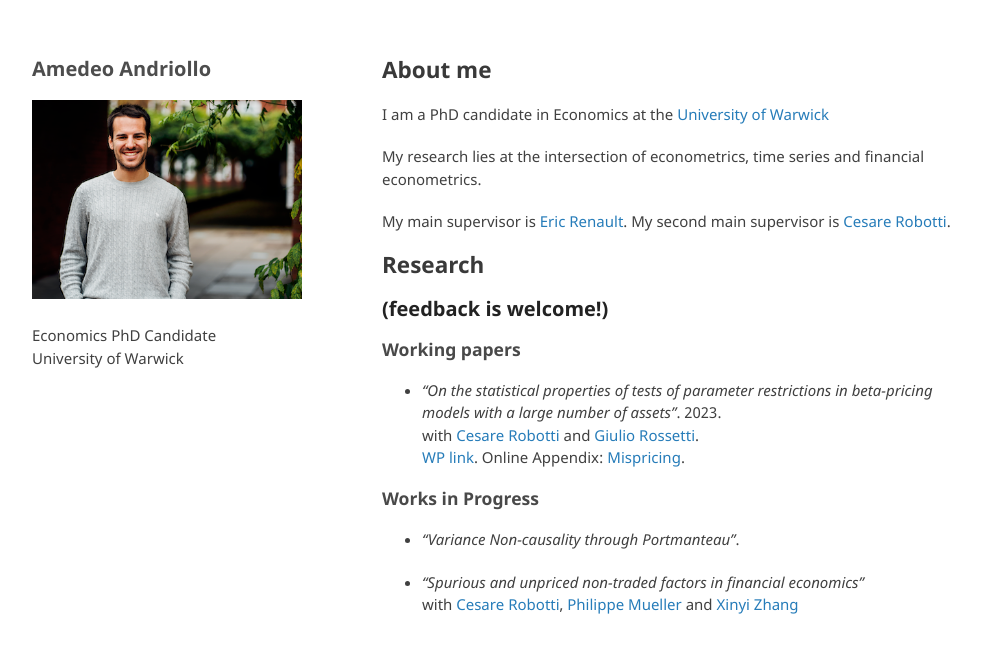
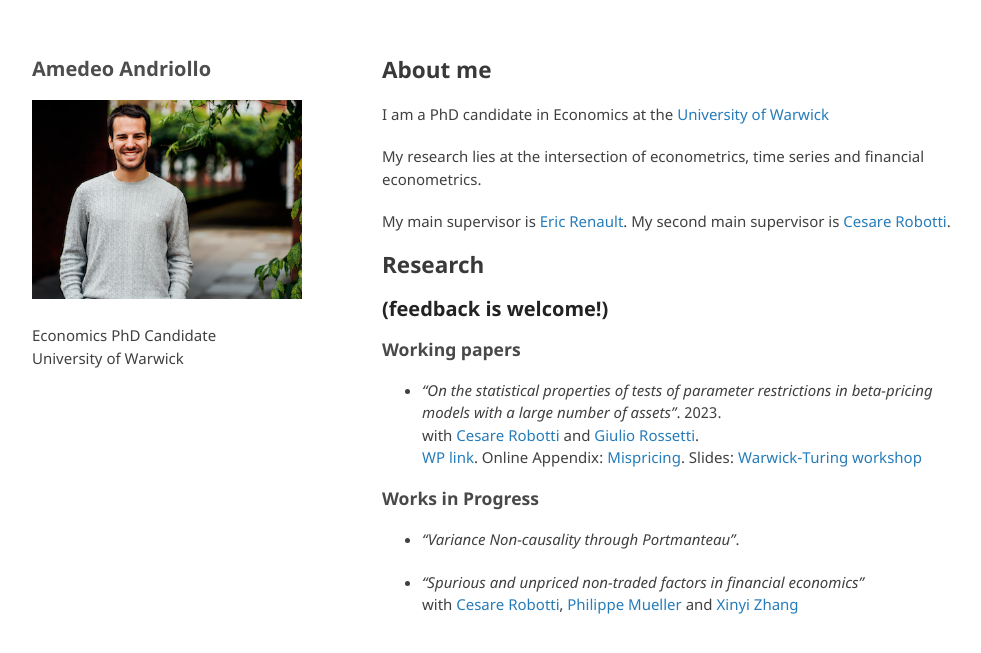
Before and after one commit to amandri/amandri.github.io, a Jekyll site: the page built from index.md, in a window 1280 px wide. Shown: the top 653 px of the page, without its empty margins (133-1114 px from the left). Built offline with Jekyll 4.4.1, drawn with Linux system fonts in a browser that asks for light colours; the repository's description, which GitHub fills in, is left out; our own code applies the rules of GitHub Pages for plain Markdown files.

Commit message:
Update index.md

```diff
--- a/index.md
+++ b/index.md
@@ -18,7 +18,7 @@
 
 - *"On the statistical properties of tests of parameter restrictions in beta-pricing models with a large number of assets"*. 2023. \
 with [Cesare Robotti](https://www.cesarerobotti.com) and [Giulio Rossetti](https://giuliorossetti94.github.io).  \
-[WP link](https://www.dropbox.com/s/z5v7g2pi2rl3sz1/Rossetti_Andriollo_Robotti.pdf?dl=0). Online Appendix: [Mispricing](https://www.dropbox.com/s/6uhz62iu0fahm11/output_misspricing.pdf?dl=0).
+[WP link](https://www.dropbox.com/s/z5v7g2pi2rl3sz1/Rossetti_Andriollo_Robotti.pdf?dl=0). Online Appendix: [Mispricing](https://www.dropbox.com/s/6uhz62iu0fahm11/output_misspricing.pdf?dl=0). Slides: [Warwick-Turing workshop](https://www.dropbox.com/s/vy49cdw5d54ajn5/turing_warwick_short.pdf?dl=0)
 
 ### Works in Progress
 
```
